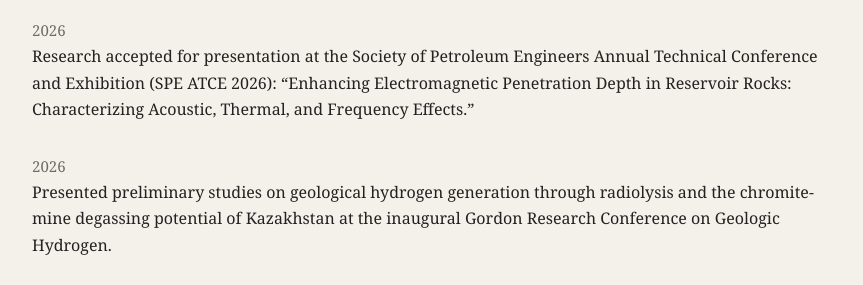
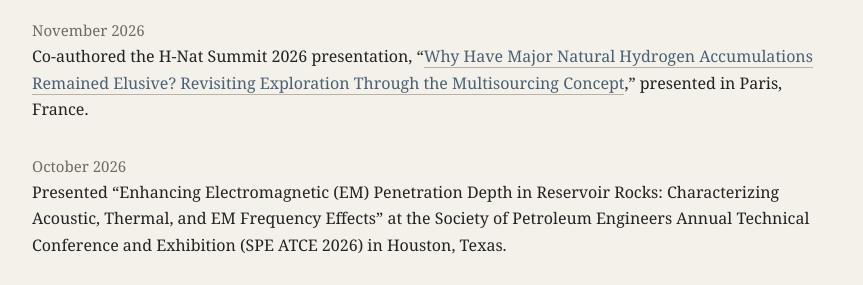
Before and after one commit to adkham-izbassar/adkham-izbassar.github.io, a plain HTML site: page index.html in a window 1280 px wide. Shown: the part 747-1032 px from the top of the page, without its empty margins (208-1071 px from the left). Drawn offline with Linux system fonts and the light colour scheme.

Commit message:
Update H-Nat and SPE ATCE news

```diff
--- a/index.html
+++ b/index.html
@@ -290,8 +290,12 @@
 
   <h2>Latest Updates</h2>
   <div class="section-item">
-    <span class="date">2026</span><br>
-    Research accepted for presentation at the Society of Petroleum Engineers Annual Technical Conference and Exhibition (SPE ATCE 2026): “Enhancing Electromagnetic Penetration Depth in Reservoir Rocks: Characterizing Acoustic, Thermal, and Frequency Effects.”
+    <span class="date">November 2026</span><br>
+    Co-authored the H-Nat Summit 2026 presentation, “<a href="https://www.hnatworldsummit.com/conference-program/live/6ae8466e1f521767f7a3cc2c" target="_blank" rel="noopener">Why Have Major Natural Hydrogen Accumulations Remained Elusive? Revisiting Exploration Through the Multisourcing Concept</a>,” presented in Paris, France.
+  </div>
+  <div class="section-item">
+    <span class="date">October 2026</span><br>
+    Presented “Enhancing Electromagnetic (EM) Penetration Depth in Reservoir Rocks: Characterizing Acoustic, Thermal, and EM Frequency Effects” at the Society of Petroleum Engineers Annual Technical Conference and Exhibition (SPE ATCE 2026) in Houston, Texas.
   </div>
   <div class="section-item">
     <span class="date">2026</span><br>
```
